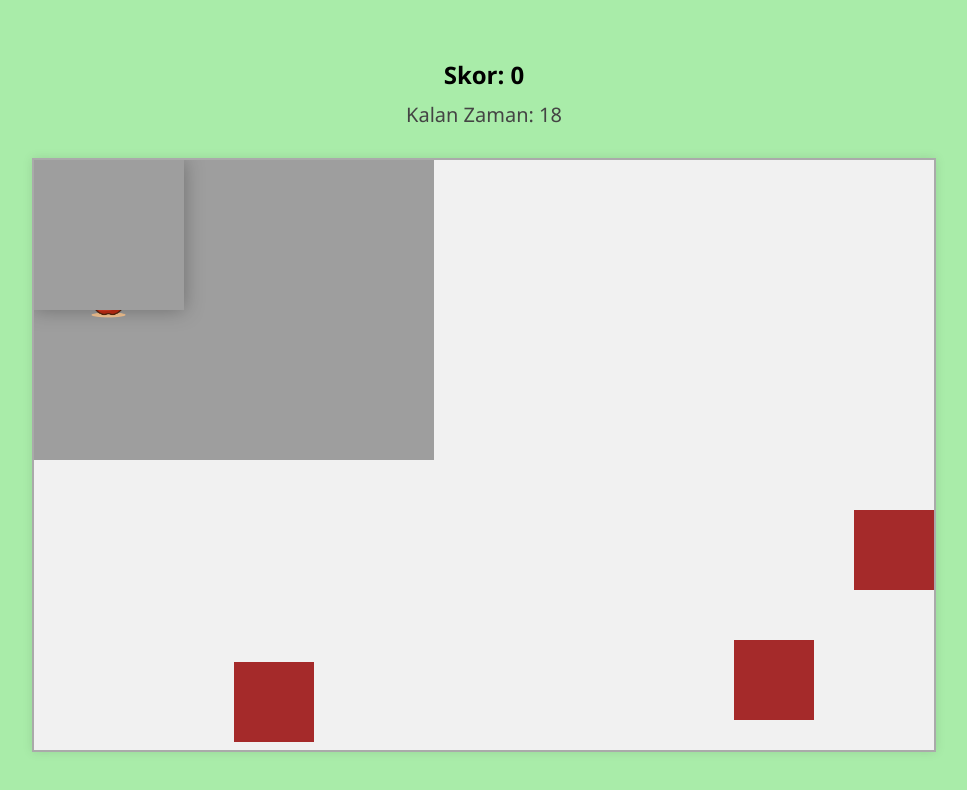
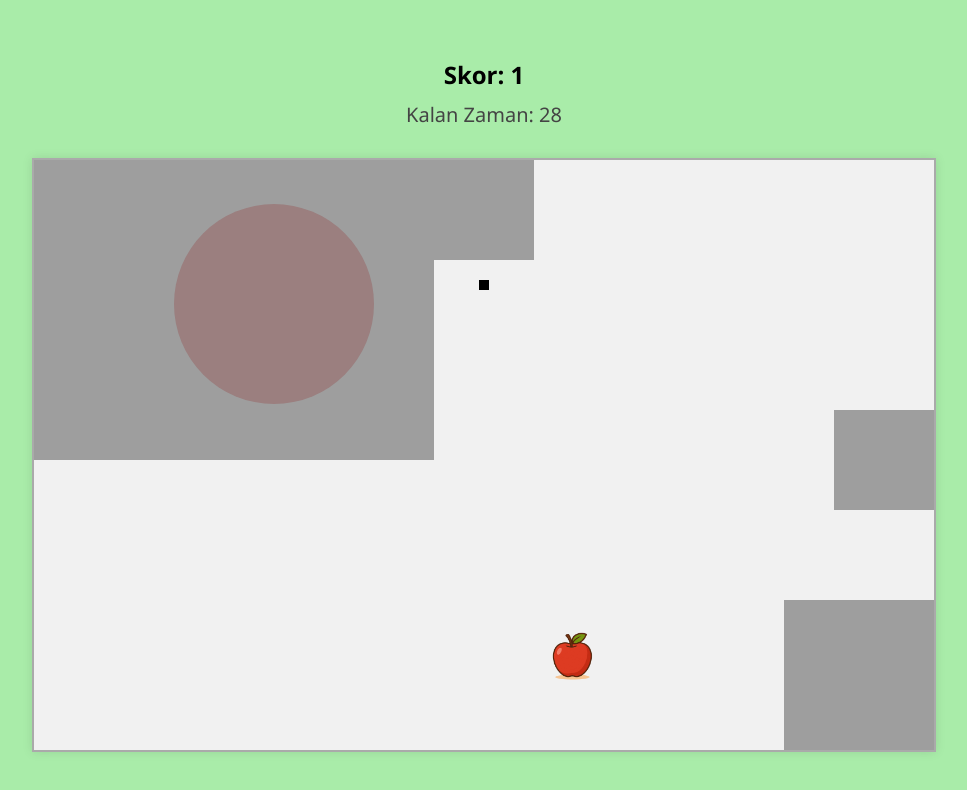
Before and after one commit to Rima2002/rimafaraheleuch.github.io, a plain HTML site: page index.html in a window 1280 px wide. Both pictures are taken after a click on the button "Oyunu Başlat". Shown: the whole page, without its empty margins (156-1123 px from the left). Drawn offline with Linux system fonts and the light colour scheme.

Commit message:
Update index.html

```diff
--- a/index.html
+++ b/index.html
@@ -16,28 +16,23 @@
       background-color: rgb(169, 236, 169);
       font-family: 'Segoe UI', sans-serif;
     }
-
     canvas {
       border: 2px solid #aaa;
       background-color: #f1f1f1;
       box-shadow: 0 0 10px rgba(0, 0, 0, 0.1);
     }
-
     #scoreBoard {
       font-size: 24px;
       font-weight: bold;
       margin: 10px 0;
     }
-
     #timer {
       font-size: 20px;
       color: #444;
     }
-
     #controls {
       margin: 15px 0;
     }
-
     button {
       font-size: 18px;
       padding: 10px 30px;
@@ -49,20 +44,16 @@
       cursor: pointer;
       transition: background-color 0.3s ease;
     }
-
     button:hover {
       background-color: #388E3C;
     }
-
     #restartButton {
       display: none;
       background-color: #f44336;
     }
-
     #restartButton:hover {
       background-color: #d32f2f;
     }
-
     #winMessage {
       display: none;
       position: fixed;
@@ -79,8 +70,6 @@
       box-shadow: 0 0 30px rgba(0, 0, 0, 0.2);
       z-index: 999;
     }
-
-
     #howToPlay {
       position: fixed;
       top: 50%;
@@ -96,304 +85,77 @@
       box-shadow: 0 0 25px rgba(0,0,0,0.2);
       z-index: 1000;
     }
-
     #howToPlay h2 {
       color: #4CAF50;
       margin-top: 0;
     }
-
   </style>
 </head>
 <body>
-
-<!-- Skor ve zaman gösterisi -->
+  <!-- Oyunun arayüz elemanları -->
   <div id="scoreBoard">Skor: 0</div>
-  <div id="timer">Kalan Zaman: 20s</div>
-
-<!-- Oyun kontrol butonları -->
+  <div id="timer">Kalan Zaman: 30s</div>
   <div id="controls">
     <button id="startButton">Oyunu Başlat</button>
     <button id="restartButton">Oyunu Yeniden Başla</button>
   </div>
-
-<!-- Oyunucuya oyun açıklaması gösterisi -->
+  <!-- Oyun talimatları -->
   <div id="howToPlay">
     <h2>Nasıl Oynanır</h2>
-    <p>
-        🍏 Kazanmak için <strong>8 Elma</strong> topla.<br>
-        🕹️ <strong>Yön tuşları </strong>kullanarak hareket et.<br>
-        🚫 Kahverengi bloklardan kaçın — bir vuruş oyunu bitirir.<br>
-        ⏰ Bunu yapmak için <strong>20 saniyen</strong> var!</var>!
-    </p>
-    <p><em>Başlamak için “Oyunu Başlat” tuşuna tıkla.</em></p>
+    <p>🍏 30 saniyede 10 Elma topla ve kazan!<br>🕹️ Yön tuşları ile sincabı hareket ettir.<br>Şunlardan kaç:<br>* 🚫Kırmızı ışın yayan UFO'lar (seni kendine çeker).<br>* 🤖 Sarı robotların attığı mermiler. </p>
+    <p><em>Başlamak için "Oyunu Başlat"a tıkla.</em></p>
   </div>
-
-<!-- Oyun Alanı -->
   <canvas id="canvas" width="900" height="590"></canvas>
-
-<!-- Kazanma mesajı -->
   <div id="winMessage">🎉 Kazandın!</div>
-
   <script>
-// Canvas ve bağlamı alınır
+    // Oyun elemanları
     const canvas = document.getElementById("canvas");
     const ctx = canvas.getContext("2d");
-
-//UI elementleri
     const scoreBoard = document.getElementById("scoreBoard");
     const startButton = document.getElementById("startButton");
     const restartButton = document.getElementById("restartButton");
     const winMessage = document.getElementById("winMessage");
     const timerDisplay = document.getElementById("timer");
 
-// Görseller ve sesler tanımlanır
-    const bgImage = new Image();
-    const appleImage = new Image();
-    const squirrelImage = new Image();
+    // Görselleri
+    const bgImage = new Image(); // Arkaplan resmi
+    const appleImg = new Image(); // Elma resmi
+    const squirrelImg = new Image(); // Sincap resmi
+    const shooterImg = new Image(); // Sarı robotlar resmi
+    const ufoImg = new Image(); // UFO resmi
 
-    bgImage.src = "images/Background.png";
-    appleImage.src = "images/elma.png";
-    squirrelImage.src = "images/character.png";
+    // Görsellerin yolları
+    ufoImg.src = "images/ufo.png";
+    bgImage.src = "images/background.png";
+    appleImg.src = "images/elma.png";
+    squirrelImg.src = "images/character.png";
+    shooterImg.src = "images/yellow_shooter.png";
 
+    // Ses efektleri
     const collectSound = new Audio("audio/collect_sound.mp3");
-    const backgroundMusic = new Audio("audio/background_music.mp3");
+    const bgMusic = new Audio("audio/background_music.mp3");
     const gameOverSound = new Audio("audio/gameover.mp3");
+    bgMusic.loop = true;
+    bgMusic.volume = 0.4;
 
-// Müzik döngüde çalsın
-    backgroundMusic.loop = true;
-    backgroundMusic.volume = 0.4;
-
-// Oyun durumu değişkenleri
-    let character;
-    let keys = [];
-    let score = 0;
-    let gameOver = false;
-    let gameInterval;
-    let timerInterval;
-    let timeLeft = 20;
-
-// Elmanın konumu
-    let appleX, appleY;
-    const appleSize = 70;
-
-// Engeller (hareketli bloklar)
-    const obstacles = [
-      { x: 400, y: 350, width: 80, height: 80, speedX: 3, speedY: 0 },
-      { x: 200, y: 100, width: 80, height: 80, speedX: 0, speedY: 3 },
-      { x: 700, y: 200, width: 80, height: 80, speedX: 0, speedY: 2 }
-    ];
-
-    let loadedAssets = 0;
-
-// Tüm görseller yükledikten sonra oyunu başlat
-    function assetLoaded() {
-      loadedAssets++;
-      if (loadedAssets === 3) {
-        initializeCharacter();
-        placeApple();
-        drawStartScreen();
+    // Görseller yüklendikten sonra başlangıç ekranını göster
+    let loadedImages = 0;
+    function checkImagesLoaded() {
+      loadedImages++;
+      if (loadedImages === 3) {
+        initPlayer();
+        spawnApple();
+        showStartScreen();
       }
     }
 
-// Görseller yüklendiğinde çalışacak fonksiyonlar
-    bgImage.onload = assetLoaded;
-    appleImage.onload = assetLoaded;
-    squirrelImage.onload = assetLoaded;
+    // Görsel yükleme olay dinleyicileri
+    bgImage.onload = checkImagesLoaded;
+    appleImg.onload = checkImagesLoaded;
+    squirrelImg.onload = checkImagesLoaded;
 
-// Karakter sınıfı tanımı
-    class Character {
-      constructor(width, height, image, x, y) {
-        this.width = width;
-        this.height = height;
-        this.image = image;
-        this.x = x;
-        this.y = y;
-        this.speedX = 0;
-        this.speedY = 0;
-      }
-
-// Karakteri çiz
-      draw() {
-        ctx.drawImage(this.image, this.x, this.y, this.width, this.height);
-      }
-
-// Konumu güncelle
-     updatePosition() {
-        this.x += this.speedX;
-        this.y += this.speedY;
-      }
-
-// Elmaya temas kontrolü
-      isTouchingApple() {
-        return (
-          appleX >= this.x &&
-          appleX + appleSize <= this.x + this.width &&
-          appleY >= this.y &&
-          appleY + appleSize <= this.y + this.height
-        );
-      }
-    }
-
-// Karakteri başlat
-    function initializeCharacter() {
-      character = new Character(150, 150, squirrelImage, 0, 0);
-    }
-
-// Elmayı rastgele yerleştir
-    function placeApple() {
-      appleX = Math.random() * (canvas.width - appleSize);
-      appleY = Math.random() * (canvas.height - appleSize);
-    }
-
-// Skoru güncelle ve kazanma durumu kontorlü
-    function updateScore() {
-      score++;
-      scoreBoard.textContent = "Skor: " + score;
-
-      if (score === 8) {
-        endGame(true); // Oyuncu kazandı
-      }
-    }
-
-// Klavye kontrol ayarları
-    function setupKeyboard() {
-      window.addEventListener("keydown", (e) => {
-        if ([37, 38, 39, 40].includes(e.keyCode)) {
-          e.preventDefault();
-          keys[e.keyCode] = true;
-        }
-      });
-
-      window.addEventListener("keyup", (e) => {
-        if ([37, 38, 39, 40].includes(e.keyCode)) {
-          keys[e.keyCode] = false;
-        }
-      });
-    }
-
-// Karakter ile engel çarpışma kontrolü
-    function detectCollision() {
-      return obstacles.some(obs =>
-        character.x < obs.x + obs.width - 20 &&
-        character.x + character.width - 20 > obs.x &&
-        character.y < obs.y + obs.height - 20 &&
-        character.y + character.height - 20 > obs.y
-      );
-    }
-
-// Engellerin hareketi
-    function moveObstacles() {
-      for (let obs of obstacles) {
-        obs.x += obs.speedX;
-        obs.y += obs.speedY;
-
-        // Ekran sınırlarında yön değiştir
-        if (obs.x <= 0 || obs.x + obs.width >= canvas.width) {
-          obs.speedX *= -1;
-        }
-        if (obs.y <= 0 || obs.y + obs.height >= canvas.height) {
-          obs.speedY *= -1;
-        }
-      }
-    }
-
-// Oyun ekranını sürekli güncelle
-    function updateGameArea() {
-      if (gameOver) return;
-
-      ctx.clearRect(0, 0, canvas.width, canvas.height);
-      ctx.drawImage(bgImage, 0, 0);
-      ctx.drawImage(appleImage, appleX, appleY, appleSize, appleSize);
-
-      moveObstacles();
-
-    // Engelleri çiz
-      ctx.fillStyle = "brown";
-      obstacles.forEach(obs => ctx.fillRect(obs.x, obs.y, obs.width, obs.height));
-
-    // Karakter hareketini kontrol et
-      character.speedX = 0;
-      character.speedY = 0;
-
-      if (keys[37]) character.speedX = -4; // Sol
-      if (keys[39]) character.speedX = 4; // Sağ
-      if (keys[38]) character.speedY = -4; // Yukarı
-      if (keys[40]) character.speedY = 4; // Aşağı
-
-      ctx.shadowColor = "rgba(0, 0, 0, 0.3)";
-      ctx.shadowBlur = 20;
-
-      character.updatePosition();
-      character.draw();
-
-      ctx.shadowColor = "transparent";
-      ctx.shadowBlur = 0;
-
-    // Elma toplanırsa
-      if (character.isTouchingApple()) {
-        placeApple();
-        updateScore();
-        collectSound.currentTime = 0;
-        collectSound.play();
-      }
-
-    // Engel çarpışması
-      if (detectCollision()) {
-        endGame(false); // Oyuncu kaybetti
-      }
-    }
-
-// Oyunu başlat
-    function startGame() {
-      score = 0;
-      gameOver = false;
-      timeLeft = 20;
-
-      timerDisplay.textContent = "Kalan Zaman: " + timeLeft;
-      scoreBoard.textContent = "Skor: 0";
-      winMessage.style.display = "none";
-      restartButton.style.display = "none";
-
-      initializeCharacter();
-      placeApple();
-      setupKeyboard();
-      backgroundMusic.play().catch(() => {});
-
-    // Oyun döngüsü
-      gameInterval = setInterval(updateGameArea, 20);
-
-    // Geri sayım başlat
-      timerInterval = setInterval(() => {
-        timeLeft--;
-        timerDisplay.textContent = "Kalan Zaman: " + timeLeft;
-        if (timeLeft <= 0) {
-          endGame(false, true); // Süre doldu
-        }
-      }, 1000);
-    }
-
-// Oyun bitiş ekranı
-    function endGame(won, timeout = false) {
-      gameOver = true;
-      clearInterval(gameInterval);
-      clearInterval(timerInterval);
-      backgroundMusic.pause();
-
-      if (won) {
-        winMessage.style.display = "block"; // Kazanma mesajı göster
-      } else {
-        gameOverSound.play();
-        ctx.fillStyle = "red";
-        ctx.font = "bold 48px sans-serif";
-        const message = timeout ? "Zaman Doldu!" : "Oyun Bitti!";
-        ctx.fillText(message, canvas.width / 2 - 140, canvas.height / 2);
-      }
-
-      restartButton.style.display = "inline-block";
-    }
-
-// Başlangıç ekranı çiz
-    function drawStartScreen() {
+    // Başlangıç ekranını çizme fonksiyonu
+    function showStartScreen() {
       ctx.clearRect(0, 0, canvas.width, canvas.height);
       ctx.drawImage(bgImage, 0, 0);
       ctx.fillStyle = "black";
@@ -401,7 +163,7 @@
       ctx.fillText("Click Start to Begin", canvas.width / 2 - 180, canvas.height / 2);
     }
 
-// Başlat butonu işlevi
+    // Başlat butonu olay dinleyicisi
     startButton.addEventListener("click", () => {
       document.getElementById("howToPlay").style.display = "none";
       startButton.style.display = "none";
@@ -409,12 +171,327 @@
       startGame();
     });
 
-// Yeniden başlatma
-    restartButton.addEventListener("click", () => {
-      startGame();
+    // Oyun değişkenleri
+    let player; // Oyuncu karakteri
+    let keysPressed = []; // Basılı tuşları tutan dizi
+    let score = 0; // Oyuncunun skoru
+    let gameOver = false; // Oyunun bitip bitmediğini kontrol eder
+    let gameLoop; // Oyun döngüsü referansı
+    let timeInterval; // Zamanlayıcı referansı
+    let timeRemaining = 30; // Kalan süre (saniye)
+    let pullEffectTimer = 0; // UFO çekme efektinin zamanlayıcısı
+
+    // Elma ile ilgili değişkenler
+    let appleX, appleY; // Elmanın konumu
+    const APPLE_SIZE = 70; // Elmanın boyutu
+
+    // Engeller (UFO'lar)
+    const badGuys = [
+      { x: 200, y: 500, width: 80, height: 80, speedX: 0, speedY: 3, isPulling: false },
+    ];
+
+    // Sarı robotlar
+    const enemyShooters = [
+      { x: 400, y: 0, width: 100, height: 100, dir: 'down' },
+      { x: 800, y: 250, width: 100, height: 100, dir: 'left' }
+    ];
+
+    let bulletsArray = [];
+
+    // Oyuncu karakteri sınıfı
+    class PlayerCharacter {
+      constructor(w, h, img, startX, startY) {
+        this.width = w;
+        this.height = h;
+        this.image = img;
+        this.x = startX;
+        this.y = startY;
+        this.speedX = 0;
+        this.speedY = 0;
+      }
+      // Karakteri çizme fonksiyonu
+      draw() {
+        ctx.drawImage(this.image, this.x, this.y, this.width, this.height);
+      }
+
+      update() {  // Konum güncelleme fonksiyonu
+        this.x += this.speedX;
+        this.y += this.speedY;
+        // Oyun alanı sınırlarını kontrol etmek
+        if (this.x < 0) this.x = 0;
+        if (this.y < 0) this.y = 0;
+        if (this.x > canvas.width - this.width) this.x = canvas.width - this.width;
+        if (this.y > canvas.height - this.height) this.y = canvas.height - this.height;
+      }
+
+      // Elma ile temas kontrolü
+      checkAppleCollision() {
+        return (
+          appleX >= this.x &&
+          appleX + APPLE_SIZE <= this.x + this.width &&
+          appleY >= this.y &&
+          appleY + APPLE_SIZE <= this.y + this.height
+        );
+      }
+    }
+
+    // Oyuncu karakterini başlatma fonksiyonu
+    function initPlayer() {
+      player = new PlayerCharacter(150, 150, squirrelImg, 800, 800);
+    }
+
+    // Yeni elma oluşturma fonksiyonu
+    function spawnApple() {
+      appleX = Math.random() * (canvas.width - APPLE_SIZE);
+      appleY = Math.random() * (canvas.height - APPLE_SIZE);
+    }
+
+    // Skoru artırma fonksiyonu
+    function addScore() {
+      score++;
+      scoreBoard.textContent = "Skor: " + score;
+      if (score === 10) endGame(true);
+    }
+
+    // Klavye tuşlarını dinleme fonksiyonu
+    function handleInput() {
+      window.addEventListener("keydown", (e) => {
+        if ([37, 38, 39, 40].includes(e.keyCode)) {
+          e.preventDefault();
+          keysPressed[e.keyCode] = true;
+        }
+      });
+      window.addEventListener("keyup", (e) => {
+        if ([37, 38, 39, 40].includes(e.keyCode)) {
+          keysPressed[e.keyCode] = false;
+        }
+      });
+    }
+
+    // UFO ile çarpışma kontrolü
+    function checkUfoHit() {
+      return badGuys.some(ufo =>
+        ufo.isPulling && // Sadece çekme efekti aktifken öldürür
+        player.x < ufo.x + ufo.width - 40 &&
+        player.x + player.width - 40 > ufo.x &&
+        player.y < ufo.y + ufo.height - 40 &&
+        player.y + player.height - 40 > ufo.y
+      );
+    }
+
+    // Mermi ile çarpışma kontrolü
+    function checkBulletHit() {
+      const hitboxReduction = 30;
+      return bulletsArray.some(bullet =>
+        player.x + hitboxReduction < bullet.x + bullet.size &&
+        player.x + player.width - hitboxReduction > bullet.x &&
+        player.y + hitboxReduction < bullet.y + bullet.size &&
+        player.y + player.height - hitboxReduction > bullet.y
+      );
+    }
+
+    // Yeni mermi oluşturma fonksiyonu
+    function createBullets() {
+      enemyShooters.forEach(shooter => {
+        const newBullet = {
+          x: shooter.x + shooter.width / 2 - 5,
+          y: shooter.y + shooter.height / 2 - 5,
+          size: 10,
+          speedX: shooter.dir === 'left' ? -5 : 0,
+          speedY: shooter.dir === 'down' ? 5 : 0
+        };
+        bulletsArray.push(newBullet);
+      });
+    }
+
+    // Mermileri güncelleme fonksiyonu
+    function updateBullets() {
+      bulletsArray.forEach(bullet => {
+        bullet.x += bullet.speedX;
+        bullet.y += bullet.speedY;
       });
 
+      // Oyun alanı dışına çıkan mermileri temizle
+      bulletsArray = bulletsArray.filter(b =>
+        b.x >= 0 && b.x <= canvas.width &&
+        b.y >= 0 && b.y <= canvas.height
+      );
+    }
+
+    // UFO'ları hareket ettirme fonksiyonu
+    function moveUfos() {
+      for (let ufo of badGuys) {
+        ufo.x += ufo.speedX;
+        ufo.y += ufo.speedY;
+        // Duvarlardan sekme
+        if (ufo.x <= 0 || ufo.x + ufo.width >= canvas.width) ufo.speedX *= -1;
+        if (ufo.y <= 0 || ufo.y + ufo.height >= canvas.height) ufo.speedY *= -1;
+      }
+    }
+
+    // Oyun güncelleme döngüsü
+    function gameUpdate() {
+      if (gameOver) return;
+
+      pullEffectTimer++;
+      const isPullingNow = Math.floor(pullEffectTimer / 150) % 2 === 0;
+      badGuys.forEach(ufo => ufo.isPulling = isPullingNow);
+
+      // Oyun alanını temizle ve arkaplanı çiz
+      ctx.clearRect(0, 0, canvas.width, canvas.height);
+      ctx.drawImage(bgImage, 0, 0);
+
+      // Elmayı çiz
+      ctx.drawImage(appleImg, appleX, appleY, APPLE_SIZE, APPLE_SIZE);
+
+      // Konumları güncelle
+      moveUfos();
+      updateBullets();
+
+      // Sarı robotları çiz
+      enemyShooters.forEach(shooter => {
+        ctx.drawImage(shooterImg, shooter.x, shooter.y, shooter.width, shooter.height);
+      });
+
+      // UFO'ları işle
+      badGuys.forEach(ufo => {
+        ufo.isPulling = isPullingNow;
+
+        // UFO'yu çiz
+        ctx.drawImage(ufoImg, ufo.x, ufo.y, ufo.width, ufo.height);
+
+        // Çekme efekti aktifse
+        if (ufo.isPulling) {
+          // Çekme alanını çiz
+          ctx.beginPath();
+          ctx.arc(ufo.x + ufo.width / 2, ufo.y + ufo.height / 2, 100, 0, Math.PI * 2);
+          ctx.fillStyle = "rgba(139, 0, 0, 0.2)";
+          ctx.fill();
+
+          // Oyuncuya olan mesafeyi hesapla
+          const dx = ufo.x + ufo.width / 2 - (player.x + player.width / 2);
+          const dy = ufo.y + ufo.height / 2 - (player.y + player.height / 2);
+          const distance = Math.sqrt(dx * dx + dy * dy);
+
+          // Eğer yeterince yakınsa çekme kuvveti uygula
+          if (distance < 180) {
+            const pullForce = 3;
+            player.x += (dx / distance) * pullForce;
+            player.y += (dy / distance) * pullForce;
+          }
+
+          // Çok yakınsa oyunu bitir
+          if (distance < 15) endGame(false);
+        }
+      });
+
+      // Mermileri çiz
+      ctx.fillStyle = 'black';
+      bulletsArray.forEach(b => ctx.fillRect(b.x, b.y, b.size, b.size));
+
+      // Oyuncu hareketini güncelle
+      player.speedX = 0;
+      player.speedY = 0;
+      if (keysPressed[37]) player.speedX = -4;
+      if (keysPressed[39]) player.speedX = 4;
+      if (keysPressed[38]) player.speedY = -4;
+      if (keysPressed[40]) player.speedY = 4;
+
+      // Oyuncuyu güncelle ve çiz
+      player.update();
+      player.draw();
+
+      // Elma toplama kontrolü
+      if (player.checkAppleCollision()) {
+        spawnApple();
+        addScore();
+        collectSound.currentTime = 0;
+        collectSound.play();
+      }
+
+      // Ölüm kontrolü
+      if (checkUfoHit() || checkBulletHit()) {
+        endGame(false);
+      }
+    }
+
+    // Oyunu başlatma fonksiyonu
+    function startGame() {
+      score = 0;
+      gameOver = false;
+      timeRemaining = 30;
+      pullEffectTimer = 0;
+      bulletsArray = [];
+      // Arayüzü güncelle
+      timerDisplay.textContent = "Kalan Zaman: " + timeRemaining;
+      scoreBoard.textContent = "Skor: 0";
+      winMessage.style.display = "none";
+      restartButton.style.display = "none";
+      // Oyuncuyu ve elmayı başlat
+      initPlayer();
+      spawnApple();
+      // Girişleri dinle
+      handleInput();
+
+      // Müziği başlat (hata olursa yakala)
+      bgMusic.play().catch(() => {});
+
+      // Oyun döngüsünü başlat
+      gameLoop = setInterval(gameUpdate, 20);
+      // Zamanlayıcıyı başlat
+      timeInterval = setInterval(() => {
+        timeRemaining--;
+        timerDisplay.textContent = "Kalan Zaman: " + timeRemaining;
+        if (timeRemaining <= 0) endGame(false, true);
+      }, 1000);
+
+      // Sarı robotların zamanlayıcılarını ayarla
+      enemyShooters.forEach((shooter, i) => {
+        shooter.interval = setInterval(() => {
+          const bullet = {
+            x: shooter.x + shooter.width / 2 - 5,
+            y: shooter.y + shooter.height / 2 - 5,
+            size: 10,
+            speedX: shooter.dir === 'left' ? -5 : 0,
+            speedY: shooter.dir === 'down' ? 5 : 0
+          };
+          bulletsArray.push(bullet);
+        }, 2500 + i * 800); // Ateş etme aralıklarını kaydır
+      });
+    }
+
+    // Oyunu bitirme fonksiyonu
+    function endGame(won, timeout = false) {
+      gameOver = true;
+      // Döngüleri temizle
+      clearInterval(gameLoop);
+      clearInterval(timeInterval);
+      bgMusic.pause();
+
+      // Kazanma durumu
+      if (won) {
+        winMessage.style.display = "block";
+      } else {
+        gameOverSound.play();
+        ctx.fillStyle = "red";
+        ctx.font = "bold 48px sans-serif";
+        ctx.fillText(
+          timeout ? "Zaman Doldu!" : "Oyun Bitti!",
+          canvas.width / 2 - 140,
+          canvas.height / 2
+        );
+      }
+
+      // Yeniden başlat butonunu göster
+      restartButton.style.display = "inline-block";
+      // Sarı robotların zamanlayıcılarını temizle
+      enemyShooters.forEach(shooter => clearInterval(shooter.interval));
+    }
+
+    // Yeniden başlat butonu olay dinleyicisi
+    restartButton.addEventListener("click", startGame);
+
+
   </script>
-
 </body>
 </html>
```
Lines whose indentation alone changed are shown as unchanged.
